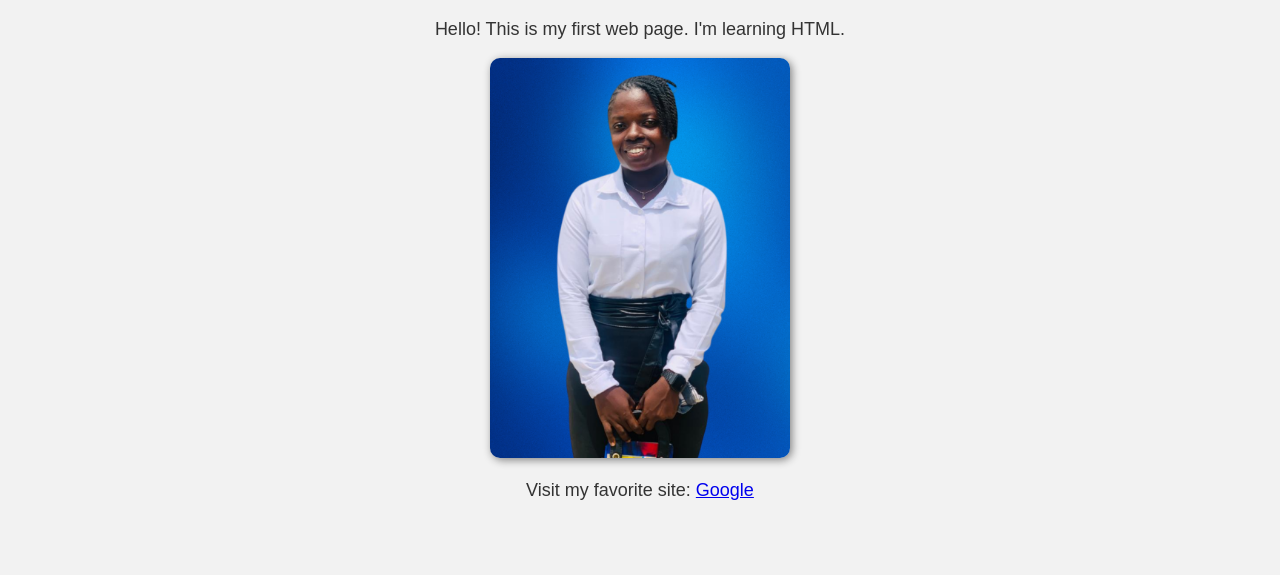
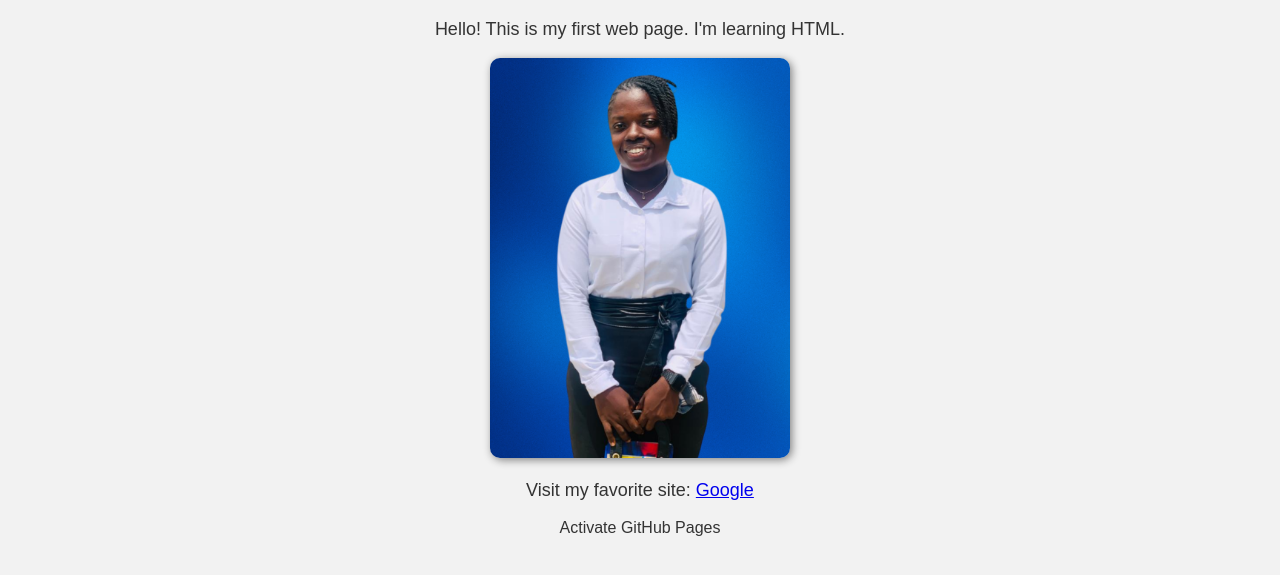
Before and after one commit to Ericusweb/My-website, a plain HTML site: page index.html in a window 1280 px wide. Shown: the part 107-682 px from the top of the page. Drawn offline with Linux system fonts and the light colour scheme.

Commit message:
Update index.html

```diff
--- a/index.html
+++ b/index.html
@@ -1,5 +1,6 @@
 <!DOCTYPE html>
 <html>
+    <!-- minor update to activate GitHub Pages -->
 <head>
     <title>My First Web Page</title>
     <link rel="stylesheet" href="style.css">
@@ -18,3 +19,4 @@
     <p>Visit my favorite site: <a href="https://www.google.com" target="_blank">  Google</a></p>
 </body>
 </html>
+Activate GitHub Pages
```
